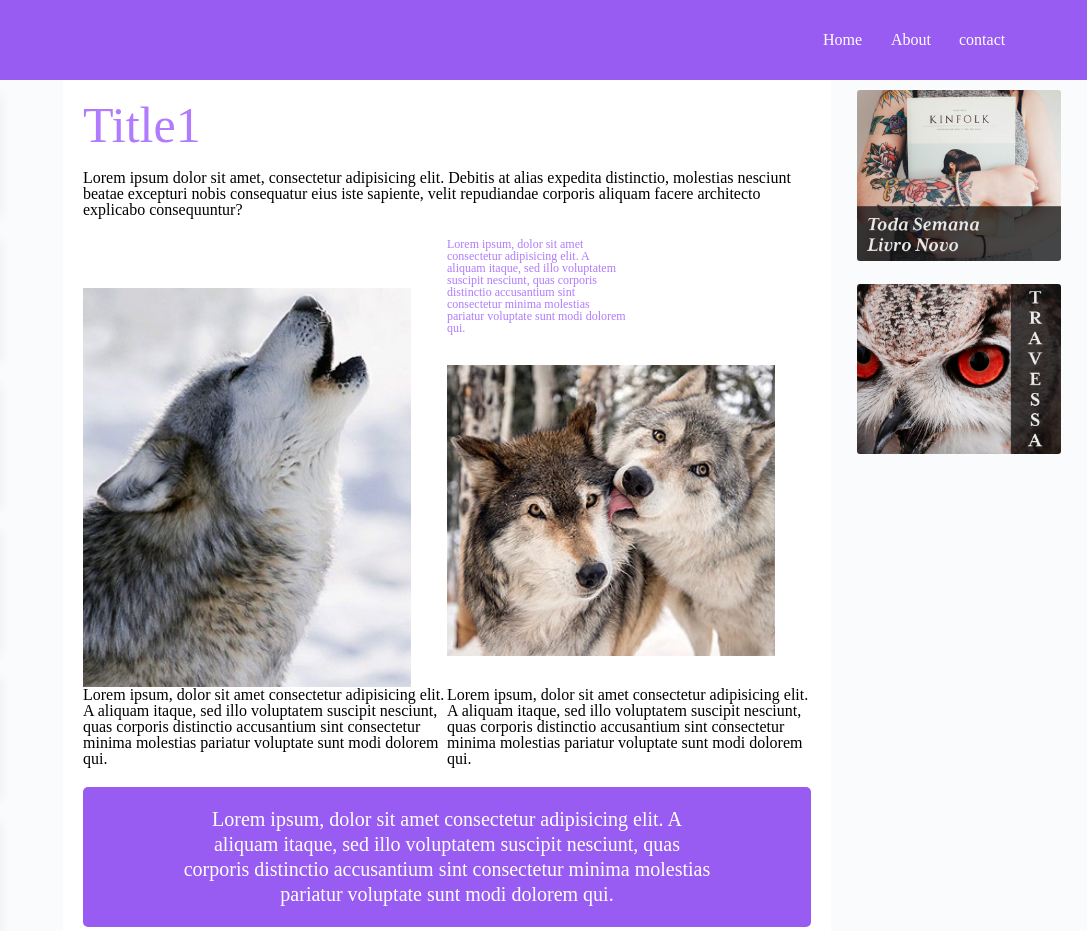
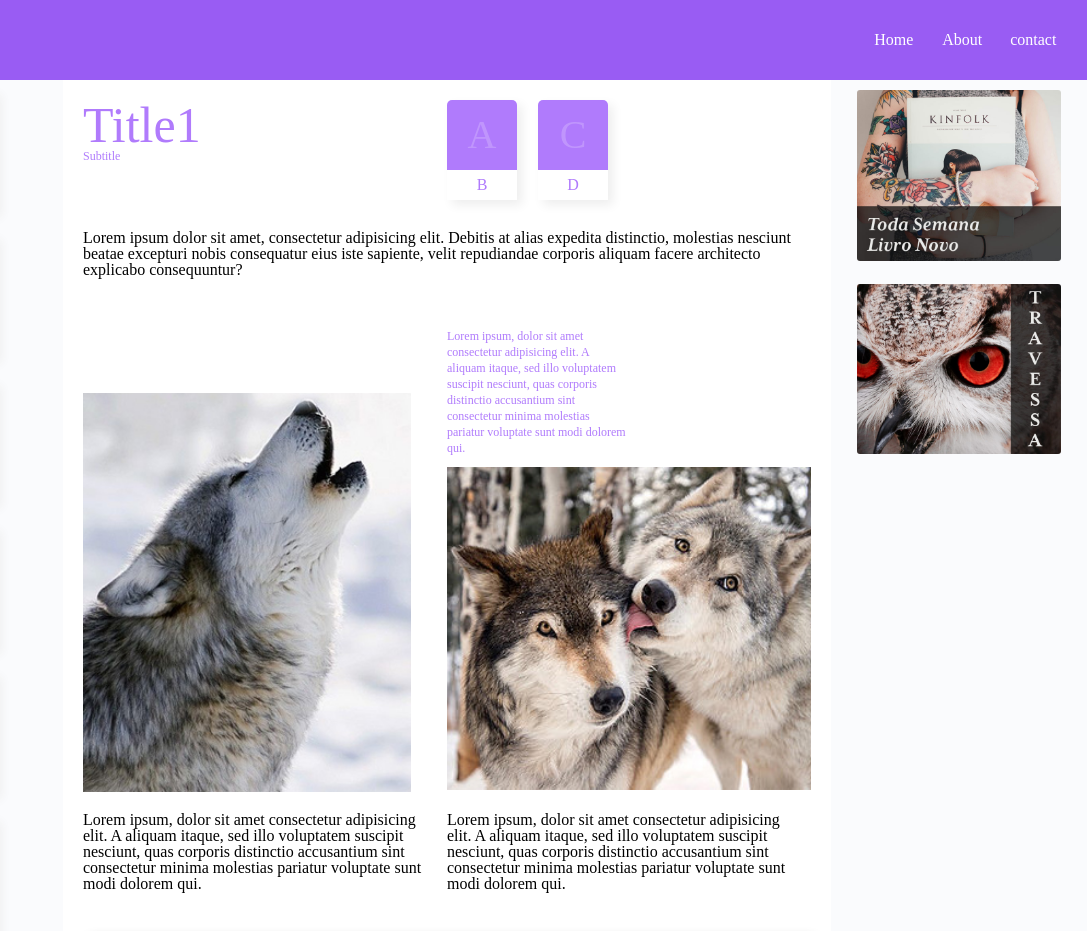
Before and after one commit to eastend-street/wildbeast, a plain HTML site: page index.html in a window 1280 px wide. Shown: the top 931 px of the page, 193-1280 px from the left. Drawn offline with Linux system fonts and the light colour scheme.

Commit message:
add title

```diff
--- a/css/style.css
+++ b/css/style.css
@@ -24,7 +24,7 @@
 
 .header ul {
   list-style: none;
-  margin: 0 5vw 0 auto;
+  margin: 0 1vw 0 auto;
 }
 
 .header ul li {
@@ -72,38 +72,88 @@
     "image3 image3 image3";
 }
 
-.main .title {
+.main .wrap-title {
   grid-area: title;
   color: #b07bfc;
+  display: grid;
+  grid-template-columns: 50% 12.5% 12.5% 25%;
+  grid-template-areas: "title card-1 card-2 .";
+}
+
+.main .main-title {
+  grid-area: title;
   font-size: 50px;
+}
+.main .card-1 {
+  grid-area: card-1;
+}
+.main .card-2 {
+  grid-area: card-2;
+}
+.main .card {
+  width: 70px;
+  height: 100px;
+  box-shadow: 5px 5px 10px #eee;
+  display: inline-block;
+}
+
+.main .card-top {
+  background-color: #b07bfc;
+  height: 70px;
+  color: #fff;
+  display: flex;
+  align-items: center;
+  justify-content: center;
+  font-size: 40px;
+  border-radius: 5px 5px 0 0;
+}
+
+.main .card-top span {
+  opacity: 0.2;
+}
+
+.main .card-bottom {
+  height: 30px;
+  display: flex;
+  align-items: center;
+  justify-content: center;
+  border-radius: 0 0 5px 5px;
+}
+
+.main .sub-title {
+  font-size: 12px;
 }
 
 .main .description {
   grid-area: description;
-  margin: 20px auto;
+  margin: 30px auto 50px auto;
 }
 
 .main .wolf1 {
   grid-area: image1;
   width: 90%;
-  margin-top: 50px;
+  margin-top: 65px;
 }
 
 .main .desc1 {
   grid-area: desc1;
   color: #b07bfc;
   font-size: 12px;
+  line-height: 16px;
+  margin-bottom: 10px;
 }
 
 .main .wolf2 {
   grid-area: image2;
-  width: 90%;
+  width: 100%;
 }
 .main .desc2 {
   grid-area: desc2;
+  margin: 20px 20px 20px 0;
 }
 .main .desc3 {
   grid-area: desc3;
+  margin: 20px 20px 20px 0;
 }
 
 .main .desc4 {
@@ -112,10 +162,11 @@
   background-color: #995cf3;
   text-align: center;
   margin: 20px 0;
-  padding: 20px 100px;
+  padding: 20px 180px;
   font-size: 20px;
-  line-height: 25px;
+  line-height: 30px;
   border-radius: 5px;
+  box-shadow: 5px 5px 10px #bdbdbd;
 }
 .main .list {
   grid-area: list;
@@ -124,6 +175,8 @@
   padding: 20px;
   border-radius: 5px;
   list-style: none;
+  box-shadow: 5px 5px 10px #bdbdbd;
+  margin: 20px 0;
 }
 
 .main .list li {
@@ -139,17 +192,23 @@
   grid-area: desc5;
   padding: 0 10px;
   font-size: 18px;
+  margin: 20px;
+  line-height: 24px;
+  opacity: 0.8;
 }
 .main .desc6 {
   grid-area: desc6;
   padding: 0 10px;
   font-size: 18px;
+  margin: 20px;
+  line-height: 24px;
+  opacity: 0.8;
 }
 
 .main .wolf3 {
   grid-area: image3;
   width: 100%;
-  margin: 10px 5px;
+  margin: 30px 5px;
   border-radius: 5px;
 }
 
--- a/index.html
+++ b/index.html
@@ -41,7 +41,28 @@
         </ul>
       </nav>
       <div class="main">
-        <div class="title">Title1</div>
+        <div class="wrap-title">
+          <div class="title">
+            <div class="main-title">Title1</div>
+            <div class="sub-title">Subtitle</div>
+          </div>
+          <div class="card card-1">
+            <div class="card-top">
+              <span>A</span>
+            </div>
+            <div class="card-bottom">
+              <span>B</span>
+            </div>
+          </div>
+          <div class="card card-2">
+            <div class="card-top">
+              <span>C</span>
+            </div>
+            <div class="card-bottom">
+              <span>D</span>
+            </div>
+          </div>
+        </div>
         <div class="description">
           Lorem ipsum dolor sit amet, consectetur adipisicing elit. Debitis at
           alias expedita distinctio, molestias nesciunt beatae excepturi nobis
```
